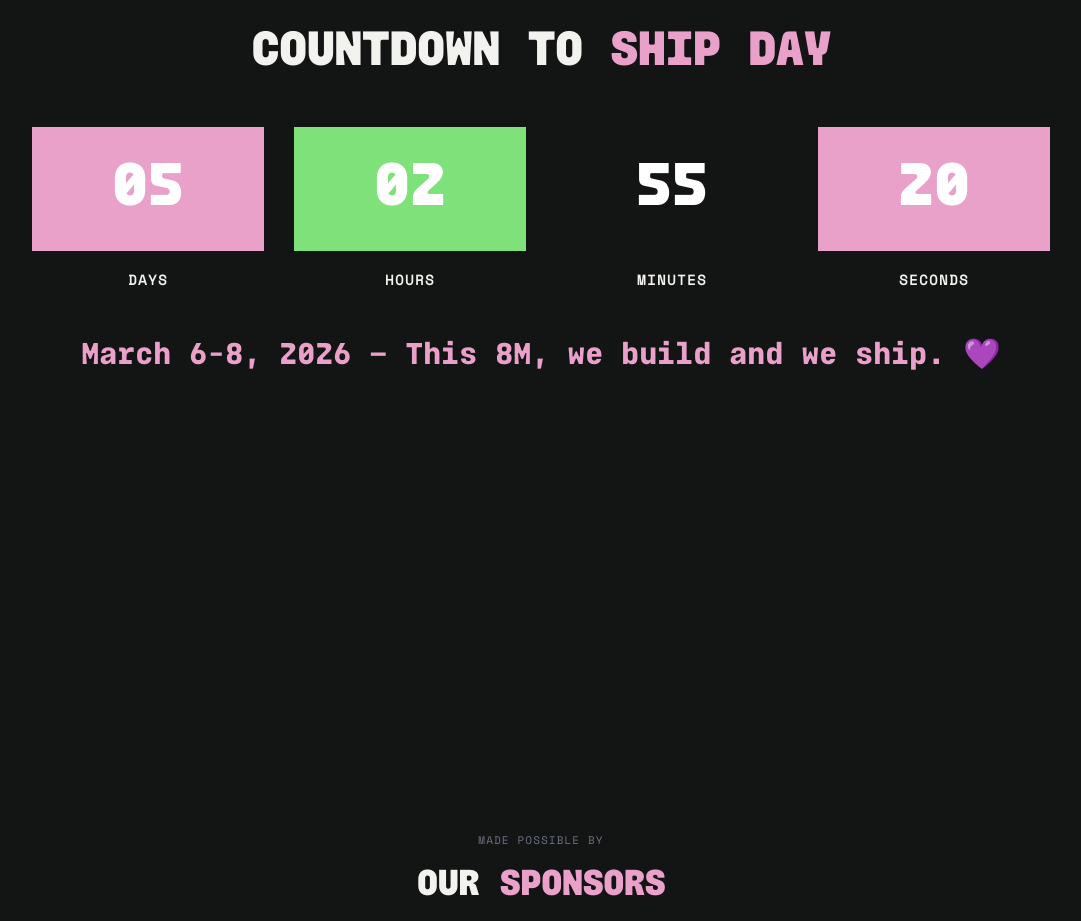
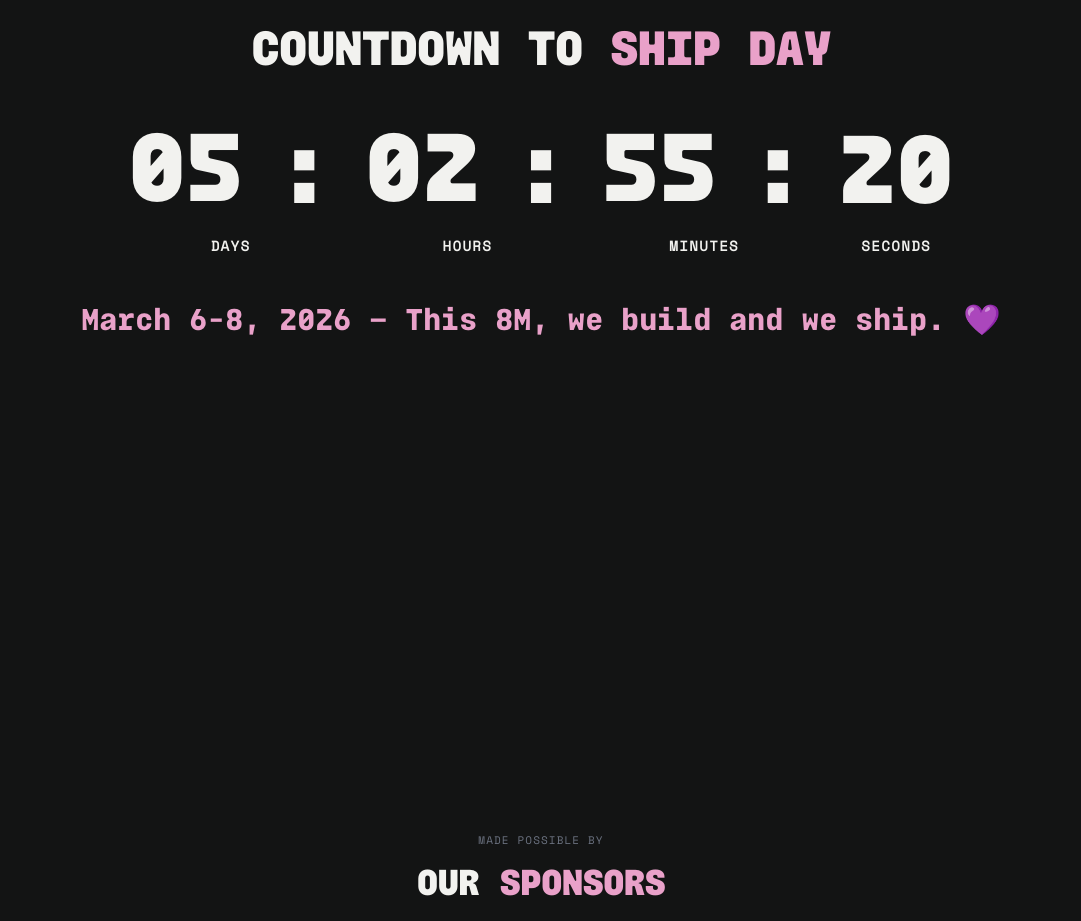
Before and after one commit to crafter-station/she.ships, a Next.js app: page / in a window 1280 px wide. Shown: the part 900-1821 px from the top of the page, without its empty margins (99-1180 px from the left). Built offline with nearby package versions, Linux system fonts and the light colour scheme; no server answers.

Commit message:
Change style of countdown

```diff
--- a/components/sections/countdown.tsx
+++ b/components/sections/countdown.tsx
@@ -30,22 +30,10 @@ export function Countdown() {
   }, []);
 
   const blocks = [
-    { value: time.days, label: t.countdown.days, color: "bg-primary-pink" },
-    {
-      value: time.hours,
-      label: t.countdown.hours,
-      color: "bg-primary-green",
-    },
-    {
-      value: time.minutes,
-      label: t.countdown.minutes,
-      color: "bg-primary-black",
-    },
-    {
-      value: time.seconds,
-      label: t.countdown.seconds,
-      color: "bg-primary-pink",
-    },
+    { value: time.days, label: t.countdown.days },
+    { value: time.hours, label: t.countdown.hours },
+    { value: time.minutes, label: t.countdown.minutes },
+    { value: time.seconds, label: t.countdown.seconds },
   ];
 
   return (
@@ -58,15 +46,20 @@ export function Countdown() {
           </span>
         </h2>
 
-        <div className="mx-auto mt-12 flex max-w-5xl flex-wrap justify-center gap-6">
+        <div className={`mx-auto mt-12 flex max-w-5xl flex-wrap justify-center items-end gap-4 md:gap-8 ${mounted ? "opacity-100" : "opacity-0"}`}>
           {blocks.map((block, i) => (
-            <div key={block.label} className="flex-1 min-w-[140px]">
-              <div className={`brutalist-card ${block.color} p-8`}>
-                <p className={`font-[family-name:var(--font-title)] text-4xl font-black text-white md:text-5xl lg:text-6xl ${mounted ? "opacity-100" : "opacity-0"}`}>
+            <div key={block.label} className="flex flex-col items-center">
+              <div className="flex items-center gap-4 md:gap-8">
+                <p className="font-[family-name:var(--font-title)] text-4xl font-black text-primary-cream sm:text-5xl md:text-6xl lg:text-8xl leading-none">
                   {String(block.value).padStart(2, "0")}
                 </p>
+                {i < blocks.length - 1 && (
+                  <span className="font-[family-name:var(--font-title)] text-4xl font-black text-primary-cream sm:text-5xl md:text-6xl lg:text-8xl leading-none self-start mt-1">
+                    :
+                  </span>
+                )}
               </div>
-              <p className="mt-4 font-bold uppercase tracking-widest text-primary-cream text-sm">
+              <p className="mt-3 font-bold uppercase tracking-widest text-primary-cream text-xs md:text-sm">
                 {block.label}
               </p>
             </div>
```
